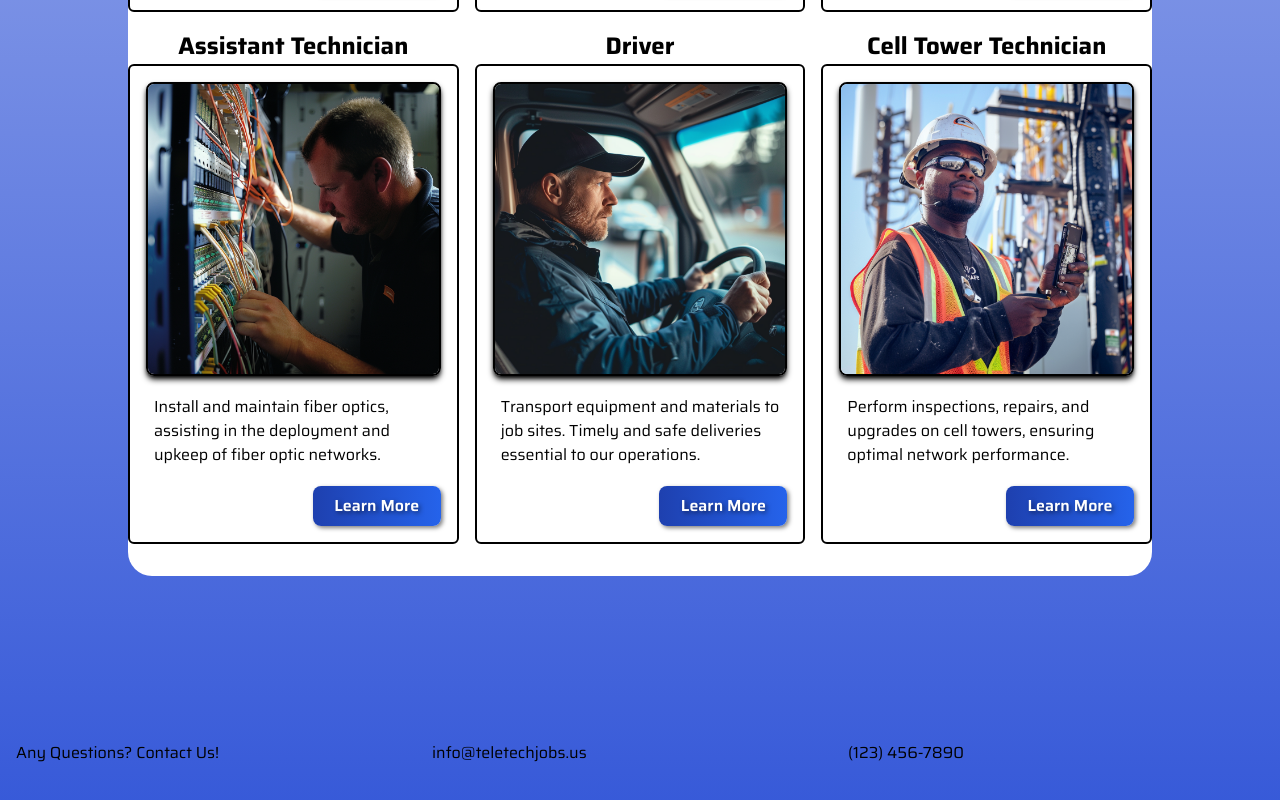
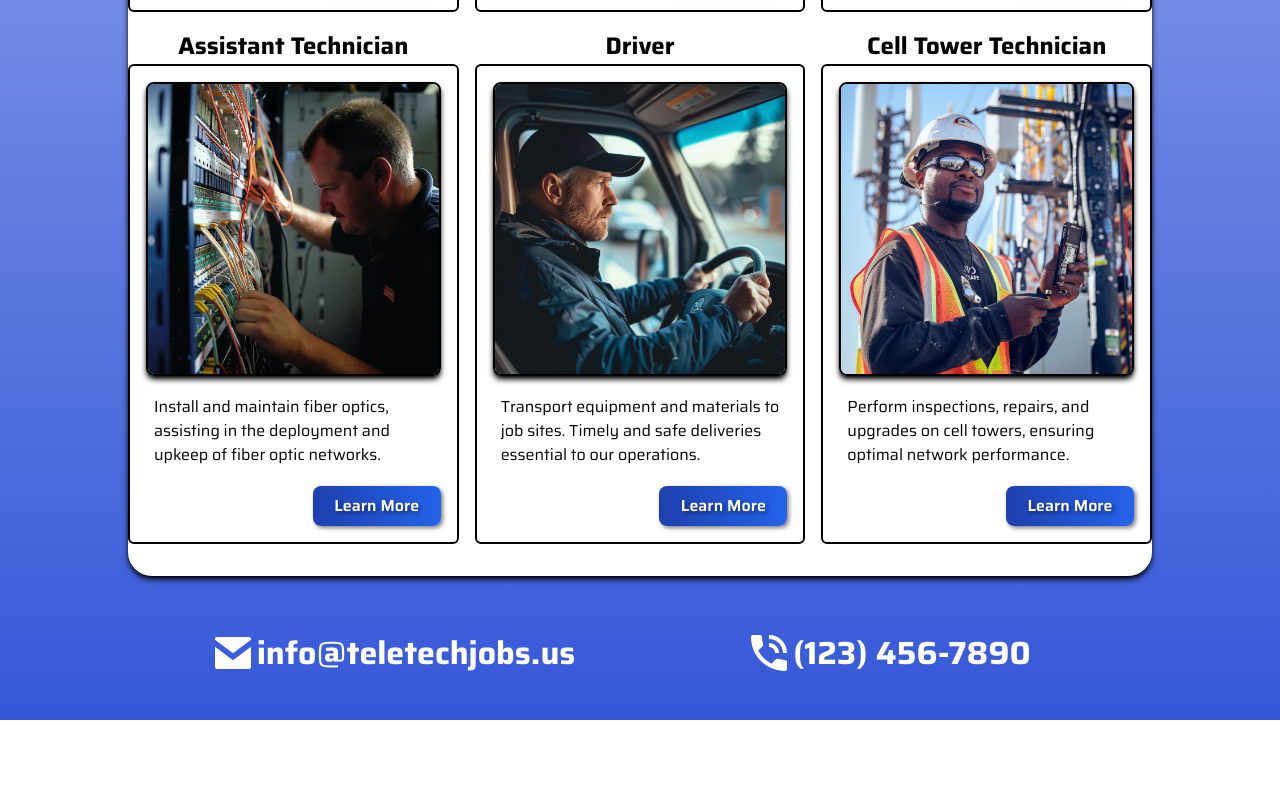
Before and after one commit to magnusquest/teletechjobs, a Next.js app: page / in a window 1280 px wide. Shown: the part 1648-2448 px from the top of the page. After the commit the page ends 2368 px from the top, so only its background shows below. Built offline with nearby package versions, Linux system fonts and the light colour scheme.

Commit message:
static page complete

```diff
--- a/src/app/globals.css
+++ b/src/app/globals.css
@@ -56,6 +56,13 @@ h3 {
   text-align: center;
 }
 
+h4 {
+  font-size: 2rem;
+  font-weight: bold;
+  text-align: center;
+  color: var(--white);
+}
+
 p {
   font-size: 1rem;
   margin-bottom: 1rem;
--- a/src/app/page.tsx
+++ b/src/app/page.tsx
@@ -8,7 +8,7 @@ export default function Home() {
   return (
     <main className="flex min-h-screen flex-col items-center justify-between px-32">
       <Hero />
-      <div className="w-full items-center justify-center align-middle bg-white rounded-3xl py-8">
+      <div className="w-full items-center justify-center align-middle bg-white rounded-3xl py-8 shadow-black shadow-md">
         <Requirements />
         <JobApps />
       </div>
--- /dev/null
+++ b/src/components/Email.tsx
@@ -0,0 +1,15 @@
+const Email = () => {
+  return (
+    <svg
+      className="w-12 h-12 text-white"
+      fill="currentColor"
+      viewBox="0 0 24 24"
+      xmlns="http://www.w3.org/2000/svg"
+    >
+      <path d="M21 8.87l-9 6.75-9-6.75V19a1 1 0 001 1h16a1 1 0 001-1V8.87z"></path>
+      <path d="M21 5a1 1 0 00-1-1H4a1 1 0 00-1 1v.43l9 6.75 9-6.75V5z"></path>
+    </svg>
+  );
+};
+
+export default Email;
--- a/src/components/Footer.tsx
+++ b/src/components/Footer.tsx
@@ -1,18 +1,19 @@
 import Image from "next/image";
+import Email from "@/components/Email";
+import Phone from "@/components/Phone";
 
 const Footer = () => {
   return (
-    <footer className="w-screen h-64 p-4">
-      <div className="h-2/3" />
-      <div className="grid grid-cols-3 items-end justify-end">
-        <div className="text-right">
-          <p>Any Questions? Contact Us!</p>
+    <footer className="w-screen h-36 py-4 px-12">
+      <div className="h-1/3" />
+      <div className="grid grid-cols-2 items-center justify-center px-24">
+        <div className="flex items-center justify-center">
+          <Email />
+          <h4>info@teletechjobs.us</h4>
         </div>
-        <div className="text-center">
-          <p>info@teletechjobs.us</p>
-        </div>
-        <div className="text-left">
-          <p>(123) 456-7890</p>
+        <div className="flex items-center justify-center">
+          <Phone />
+          <h4>(123) 456-7890</h4>
         </div>
       </div>
     </footer>
--- /dev/null
+++ b/src/components/Phone.tsx
@@ -0,0 +1,14 @@
+const Phone = () => {
+  return (
+    <svg
+      className="w-12 h-12 text-white"
+      fill="currentColor"
+      viewBox="0 0 24 24"
+      xmlns="http://www.w3.org/2000/svg"
+    >
+      <path d="M20 15.5c-1.25 0-2.45-.2-3.57-.57a1.02 1.02 0 0 0-1.02.24l-2.2 2.2a15.045 15.045 0 0 1-6.59-6.59l2.2-2.21a.96.96 0 0 0 .25-1A11.36 11.36 0 0 1 8.5 4c0-.55-.45-1-1-1H4c-.55 0-1 .45-1 1 0 9.39 7.61 17 17 17 .55 0 1-.45 1-1v-3.5c0-.55-.45-1-1-1zM19 12h2a9 9 0 0 0-9-9v2c3.87 0 7 3.13 7 7zm-4 0h2c0-2.76-2.24-5-5-5v2c1.66 0 3 1.34 3 3z" />
+    </svg>
+  );
+};
+
+export default Phone;
```
